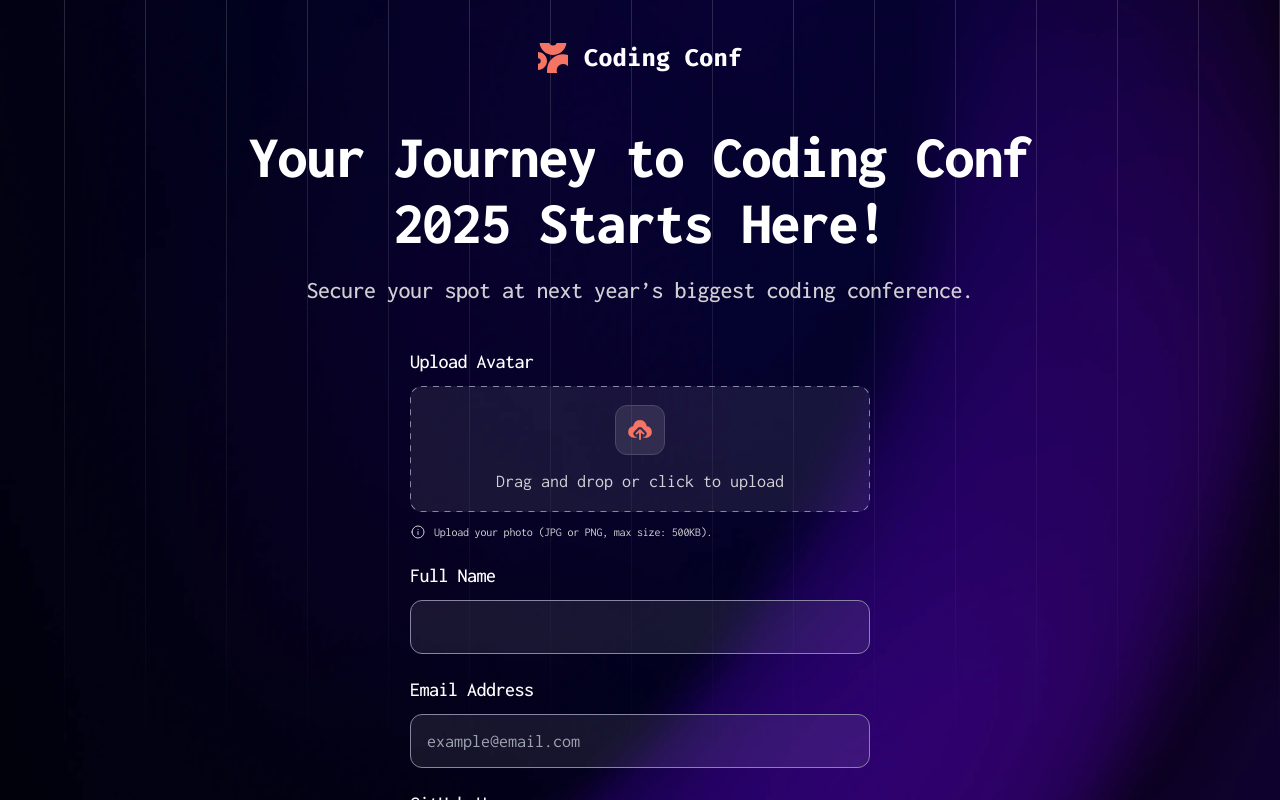
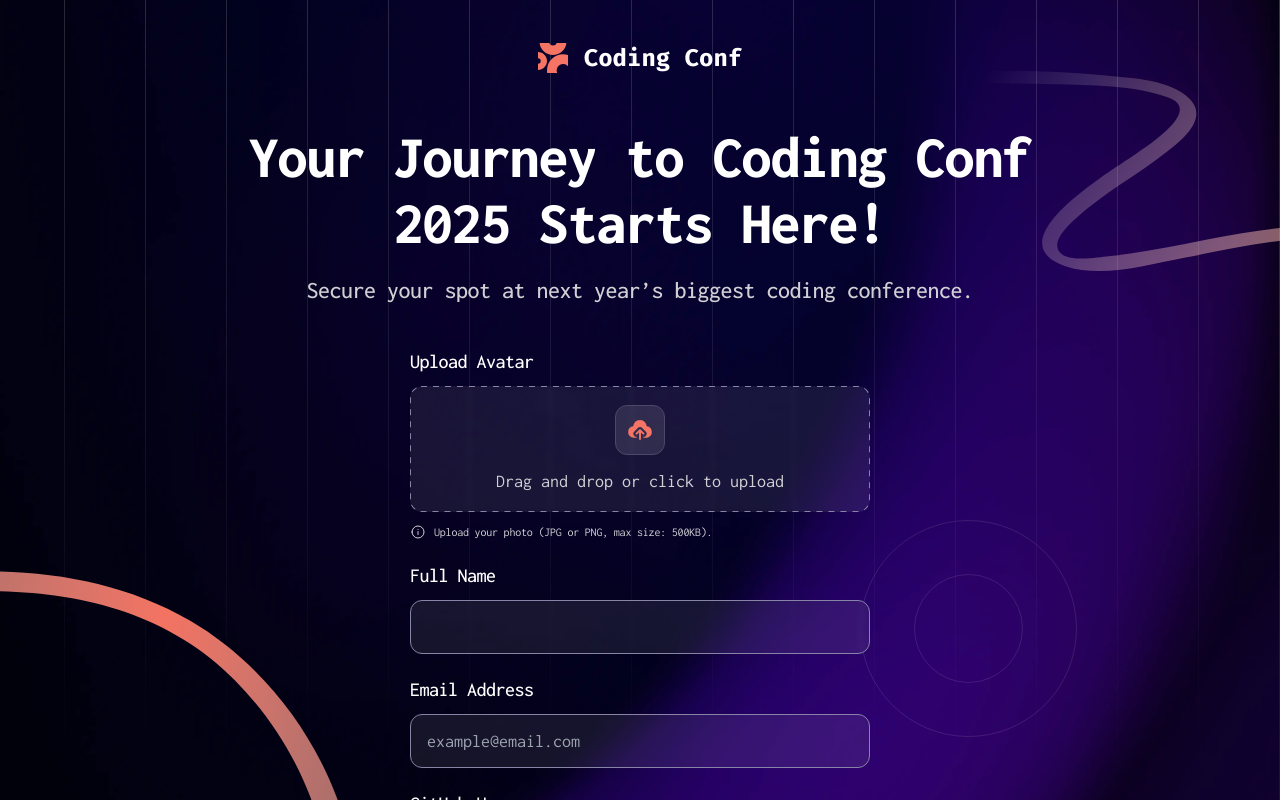
Before and after one commit to VillageR88/next-conference-ticket-generator, a Next.js app: page / in a window 1280 px wide. Shown: the top 800 px of the page. Built offline with nearby package versions, Linux system fonts and the light colour scheme.

Commit message:
Background-based updates
Signed-off-by: VillageR88 <villager88pl@gmail.com>

```diff
--- a/app/globals.css
+++ b/app/globals.css
@@ -126,3 +126,11 @@ input::after {
   opacity: 0.6;
   width: 100%;
 }
+
+input:not([type='file']) {
+  backdrop-filter: blur(2.5px);
+}
+
+div:has(input[type='file']) {
+  backdrop-filter: blur(2.5px);
+}
--- a/app/layout.tsx
+++ b/app/layout.tsx
@@ -33,9 +33,9 @@ export default function RootLayout({ children }: { children: React.ReactNode }):
         <meta property="og:image" content={undefined} />
       </head>
       <body
-        className={`${firaCode.variable} ${inconsolata.variable} relative flex min-h-dvh flex-col gap-[48px] overflow-x-clip bg-[100%] px-[16px] py-[40px] font-inconsolata [background:100%_0%_repeat-x_url(../public/assets/images/pattern-lines.svg),center/cover_no-repeat_url(../public/assets/images/background-desktop.png)]`}
+        className={`${firaCode.variable} ${inconsolata.variable} relative flex min-h-dvh flex-col gap-[48px] overflow-x-clip bg-[100%] px-[16px] font-inconsolata [background:no-repeat_0%_100%_url(../public/assets/images/pattern-squiggly-line-bottom-desktop.svg),no-repeat_100%_4em_url(../public/assets/images/pattern-squiggly-line-top.svg),no-repeat_calc(50%+20.5em)_32.5em_url(../public/assets/images/pattern-circle.svg),100%_0%_repeat-x_url(../public/assets/images/pattern-lines.svg),center/cover_no-repeat_url(../public/assets/images/background-desktop.png)]`}
       >
-        <header className="mx-auto flex items-center gap-[16px]">
+        <header className="mx-auto flex items-center gap-[16px] pt-[40px]">
           <Image height={30} width={30} alt="logo image" src={logoMark as string} />
           <h1 className="font-firaCode text-[24px] font-bold text-white">Coding Conf</h1>
         </header>
```
